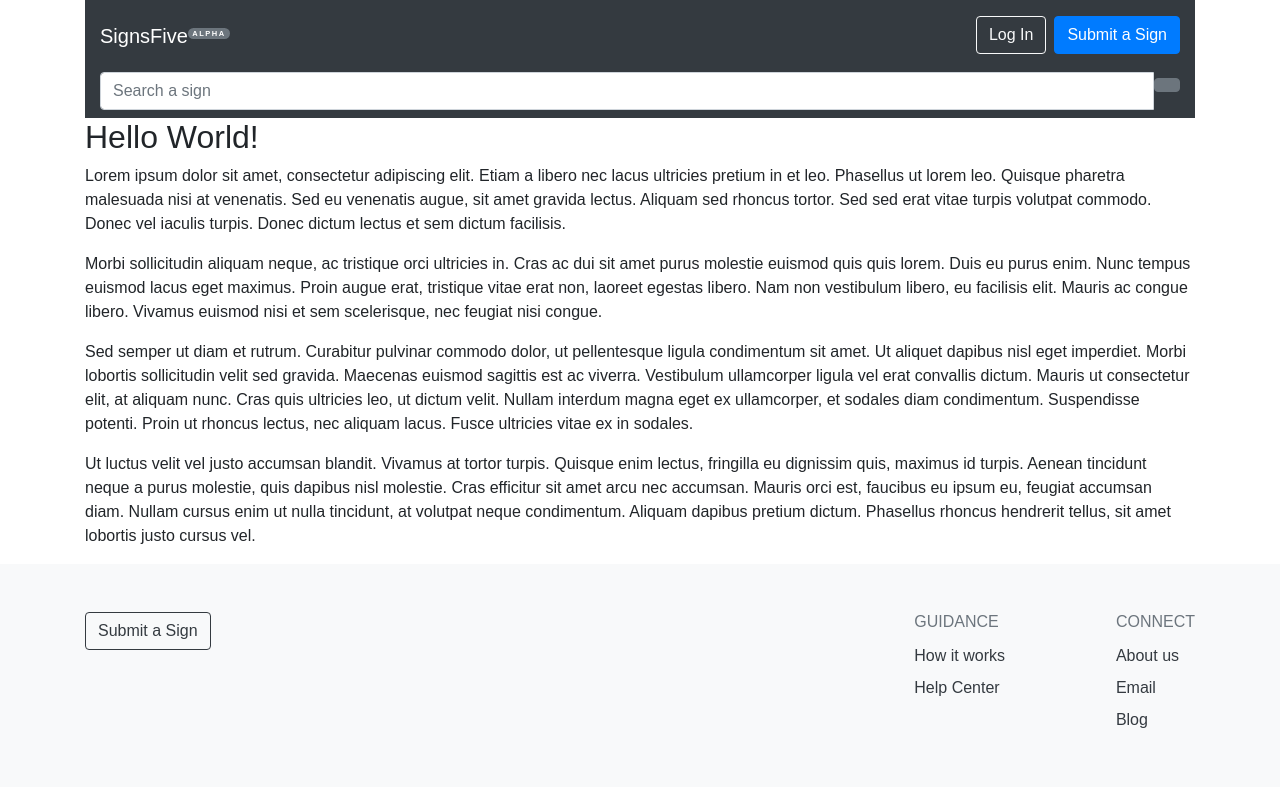
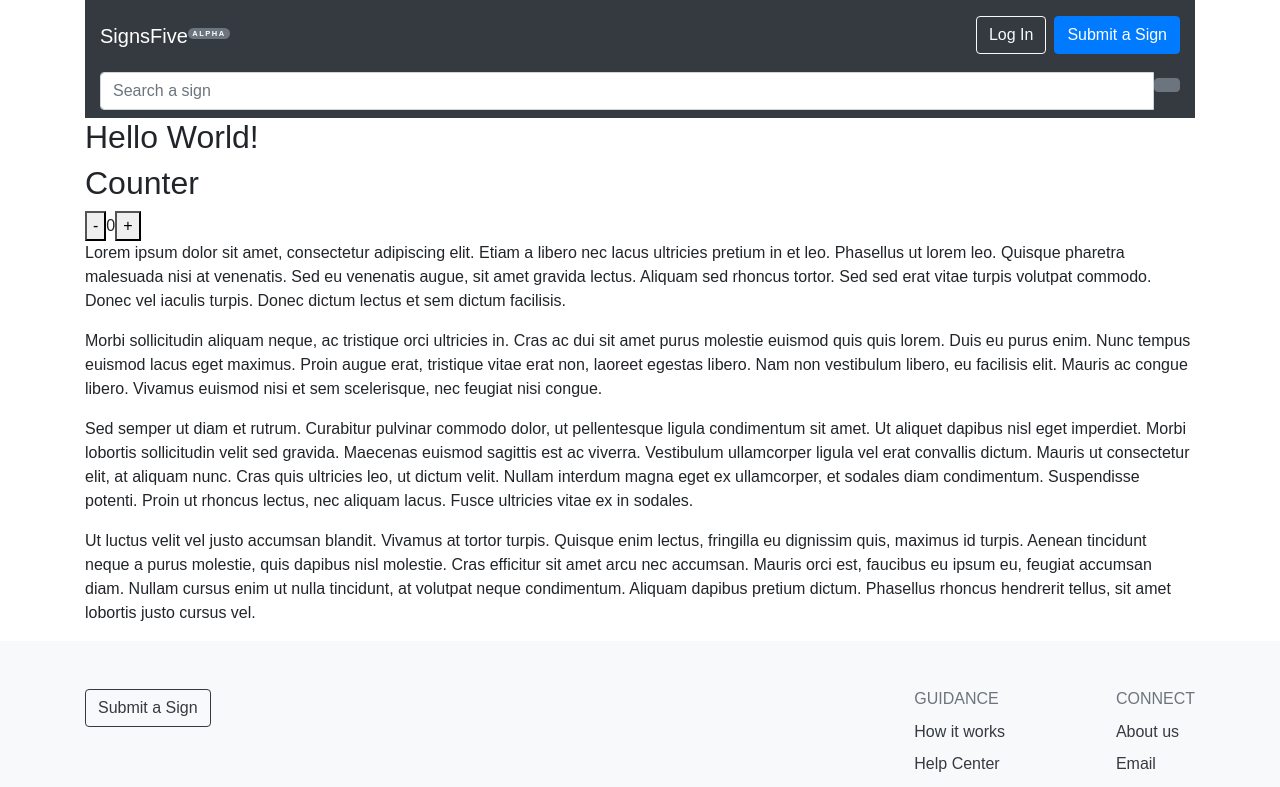
Before and after one commit to cd2bit/signsfive-web, a React app: page / in a window 1280 px wide. Shown: the top 787 px of the page. Built offline with nearby package versions, Linux system fonts and the light colour scheme.

Commit message:
Added Redux (with working example) (#14)
* Added Redux (with working example)
From https://code.likeagirl.io/tutorial-for-adding-redux-to-a-react-app-1a94cc1738e5 and https://daveceddia.com/how-does-redux-work/

* fixed new linter requirement

```diff
--- a/package.json
+++ b/package.json
@@ -17,11 +17,16 @@
     "postcss-flexbugs-fixes": "3.2.0",
     "postcss-loader": "2.0.6",
     "promise": "8.0.1",
+    "prop-types": "^15.6.0",
     "raf": "^3.4.0",
     "react": "^16.0.0",
     "react-dev-utils": "^4.1.0",
     "react-dom": "^16.0.0",
+    "react-redux": "^5.0.6",
     "react-router-dom": "^4.2.2",
+    "redux": "^3.7.2",
+    "redux-logger": "^3.0.6",
+    "redux-thunk": "^2.2.0",
     "whatwg-fetch": "2.0.3"
   },
   "scripts": {
@@ -119,6 +124,7 @@
     "mocha": "^4.0.1",
     "react-addons-test-utils": "^15.6.2",
     "react-test-renderer": "^16.0.0",
+    "redux-devtools": "^3.4.1",
     "style-loader": "^0.18.2",
     "sw-precache-webpack-plugin": "^0.11.4",
     "url-loader": "^0.5.9",
--- /dev/null
+++ b/src/actions/counter-action.js
@@ -0,0 +1,16 @@
+import {
+  COUNTER_INCREMENT,
+  COUNTER_DECREMENT,
+} from '../reducers/counter-reducer';
+
+export function increment() {
+  return {
+    type: COUNTER_INCREMENT,
+  };
+}
+
+export function decrement() {
+  return {
+    type: COUNTER_DECREMENT,
+  };
+}
--- a/src/app.jsx
+++ b/src/app.jsx
@@ -9,7 +9,7 @@ import './styles/app.css';
 
 
 import Header from './layouts/header';
-import Home from './layouts/main';
+import Main from './layouts/main';
 import About from './layouts/about';
 import Faqs from './layouts/faqs';
 
@@ -26,7 +26,7 @@ class App extends Component {
           <SearchBar />
           <div className="body container">
             <Switch>
-              <Route exact path="/" component={Home} />
+              <Route exact path="/" component={Main} />
               <Route exact path="/about" component={About} />
               <Route exact path="/faqs" component={Faqs} />
             </Switch>
--- /dev/null
+++ b/src/containers/counter.jsx
@@ -0,0 +1,37 @@
+import React from 'react';
+import PropTypes from 'prop-types';
+import { connect } from 'react-redux';
+
+import {
+  increment,
+  decrement,
+} from '../actions/counter-action';
+
+const Counter = props => (
+  <div>
+    <h2>Counter</h2>
+    <div>
+      <button onClick={props.decrement}>-</button>
+      <span>{props.count}</span>
+      <button onClick={props.increment}>+</button>
+    </div>
+  </div>
+);
+
+Counter.propTypes = {
+  count: PropTypes.number.isRequired,
+  decrement: PropTypes.func.isRequired,
+  increment: PropTypes.func.isRequired,
+};
+
+const mapStateToProps = state => ({ count: state.counter.count });
+
+const mapDispatchToProps = dispatch => ({
+  increment: () => dispatch(increment()),
+  decrement: () => dispatch(decrement()),
+});
+
+export default connect(
+  mapStateToProps,
+  mapDispatchToProps,
+)(Counter);
--- a/src/index.js
+++ b/src/index.js
@@ -1,14 +1,34 @@
 import React from 'react';
 import ReactDOM from 'react-dom';
+import { createStore, applyMiddleware } from 'redux';
+import { Provider } from 'react-redux';
+import thunk from 'redux-thunk';
+import { createLogger } from 'redux-logger';
 
 import 'bootstrap/dist/css/bootstrap.css';
+import './styles/index.css';
 
+import reducer from './reducers';
 import App from './app';
 
 import registerServiceWorker from './registerServiceWorker';
 
-import './styles/index.css';
+const middleware = [thunk];
+if (process.env.NODE_ENV !== 'production') {
+  middleware.push(createLogger());
+}
 
-// eslint-disable-next-line react/jsx-filename-extension
-ReactDOM.render(<App />, document.getElementById('root'));
+const store = createStore(
+  reducer,
+  applyMiddleware(...middleware),
+);
+
+ReactDOM.render(
+  // eslint-disable-next-line react/jsx-filename-extension
+  <Provider store={store}>
+    <App />
+  </Provider>,
+  document.getElementById('root'),
+);
+
 registerServiceWorker();
--- a/src/layouts/main.jsx
+++ b/src/layouts/main.jsx
@@ -1,9 +1,11 @@
 import React from 'react';
+
+import Counter from '../containers/counter';
 
 const Main = () => (
   <div className="main">
     <h2>Hello World!</h2>
-
+    <Counter />
     <p>
       Lorem ipsum dolor sit amet, consectetur adipiscing elit. Etiam a libero nec
        lacus ultricies pretium in et leo. Phasellus ut lorem leo. Quisque pharetra
--- /dev/null
+++ b/src/reducers/counter-reducer.js
@@ -0,0 +1,21 @@
+export const COUNTER_INCREMENT = 'COUNTER_INCREMENT';
+export const COUNTER_DECREMENT = 'COUNTER_DECREMENT';
+
+const initialState = {
+  count: 0,
+};
+
+export default function (state = initialState, action) {
+  switch (action.type) {
+    case COUNTER_INCREMENT:
+      return {
+        count: state.count + 1,
+      };
+    case COUNTER_DECREMENT:
+      return {
+        count: state.count - 1,
+      };
+    default:
+      return state;
+  }
+}
--- /dev/null
+++ b/src/reducers/index.js
@@ -0,0 +1,6 @@
+import { combineReducers } from 'redux';
+import counter from './counter-reducer';
+
+export default combineReducers({
+  counter,
+});
```
Also changed, not shown: 1 other file (tests, documents, lock files or other folders).
